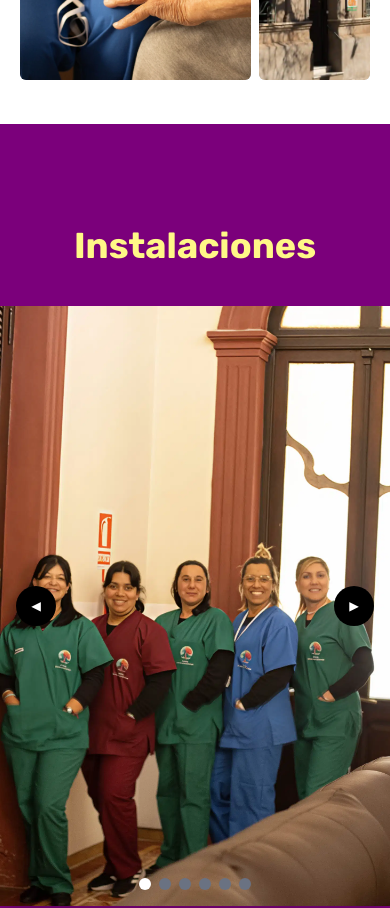
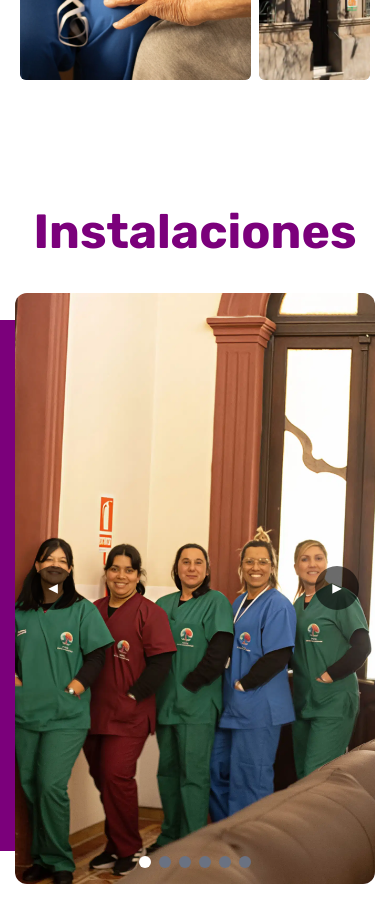
Before and after one commit to sofowest/luzyvida-landing, a React (Vite) app: page / in a window 390 px wide. Shown: the part 720-1628 px from the top of the page. Built offline with nearby package versions, Linux system fonts and the light colour scheme.

Commit message:
Carousel model for Mobile

```diff
--- a/src/components/ui/Carousel.tsx
+++ b/src/components/ui/Carousel.tsx
@@ -1,5 +1,4 @@
-// src/components/Carousel.tsx
-import React, { useState } from 'react';
+import React, { useState, useRef } from 'react';
 
 interface CarouselProps {
   images: string[];
@@ -7,6 +6,8 @@ interface CarouselProps {
 
 const Carousel: React.FC<CarouselProps> = ({ images }) => {
   const [current, setCurrent] = useState(0);
+  const touchStartX = useRef(0);
+  const touchEndX = useRef(0);
 
   const goToNext = () => {
     setCurrent((prev) => (prev === images.length - 1 ? 0 : prev + 1));
@@ -16,11 +17,28 @@ const Carousel: React.FC<CarouselProps> = ({ images }) => {
     setCurrent((prev) => (prev === 0 ? images.length - 1 : prev - 1));
   };
 
+  const handleTouchStart = (e: React.TouchEvent) => {
+    touchStartX.current = e.touches[0].clientX;
+  };
+
+  const handleTouchEnd = (e: React.TouchEvent) => {
+    touchEndX.current = e.changedTouches[0].clientX;
+    const swipeThreshold = 50;
+
+    if (touchStartX.current - touchEndX.current > swipeThreshold) {
+      goToNext();
+    } else if (touchStartX.current - touchEndX.current < -swipeThreshold) {
+      goToPrevious();
+    }
+  };
+
   return (
-    <div className="relative overflow-hidden w-full max-w-4xl mx-auto h-150 shadow-xl">
+    <div className="relative overflow-hidden w-90 mx-0 h-[70dvh] rounded-xl shadow-[var(--shadow-carousel)] lg:h-[60dvh]">
       <div
         className="flex h-full transition-transform duration-500 ease-in-out"
-        style={{ transform: `translateX(-${current * 100}%)` }}
+        style={{transform: `translateX(-${current * 100}%)`}}
+        onTouchStart={handleTouchStart}
+        onTouchEnd={handleTouchEnd}
       >
         {images.map((image, index) => (
           <div key={index} className="w-full flex-shrink-0 h-full">
@@ -34,13 +52,13 @@ const Carousel: React.FC<CarouselProps> = ({ images }) => {
       </div>
       <button
         onClick={goToPrevious}
-        className="absolute top-1/2 left-4 transform -translate-y-1/2 bg-black bg-opacity-50 text-white h-10 w-10 rounded-full hover:bg-opacity-75 transition"
+        className="w-11 h-11 p-1 absolute top-1/2 left-4 transform -translate-y-1/2 bg-[#01010193] bg-opacity-50 text-white rounded-full hover:bg-[#4b004ba2] transition"
       >
         &#9664;
       </button>
       <button
         onClick={goToNext}
-        className="absolute top-1/2 right-4 transform -translate-y-1/2 bg-black bg-opacity-50 text-white h-10 w-10 rounded-full hover:bg-opacity-75 transition"
+        className="w-11 h-11 p-1 absolute top-1/2 right-4 transform -translate-y-1/2 bg-[#01010193] bg-opacity-50 text-white rounded-full hover:bg-[#4b004ba2] transition"
       >
         &#9654;
       </button>
--- a/src/global.css
+++ b/src/global.css
@@ -17,6 +17,8 @@
 
     --font-poppins: "Poppins", "Arial", "monospace";
     --font-rubik: "Rubik", "Helvetica", "monospace";
+
+    --shadow-carousel: -100px -3px 0px -30px #7B007B;
 }
 
 /* Poppins Font Faces */
--- a/src/pages/HomePage.jsx
+++ b/src/pages/HomePage.jsx
@@ -41,8 +41,8 @@ function HomePage() {
         </section>
       </article>
 
-      <article className="h-dvh flex flex-col items-center justify-center bg-[var(--primary-color)]">
-          <h2 className="text-4xl p-10 font-bold font-(family-name:--font-rubik) text-[var(--secondary-color)]">Instalaciones</h2>
+      <article className="h-dvh flex flex-col items-center justify-center">
+          <h2 className="text-5xl font-bold font-(family-name:--font-rubik) text-[var(--primary-color)] h-[10dvh]">Instalaciones</h2>
           <Carousel images={carouselImages} />
       </article>
 
```
